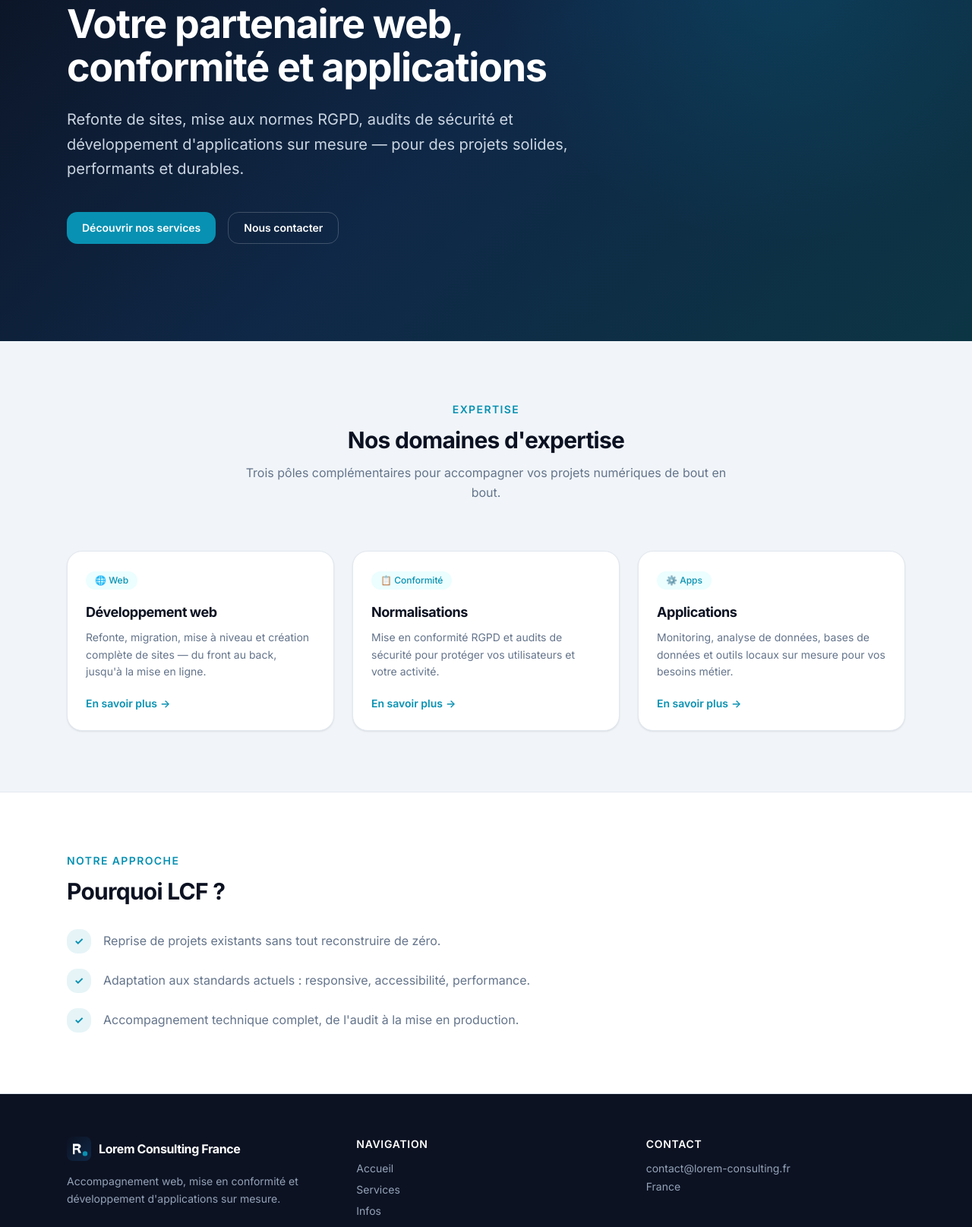
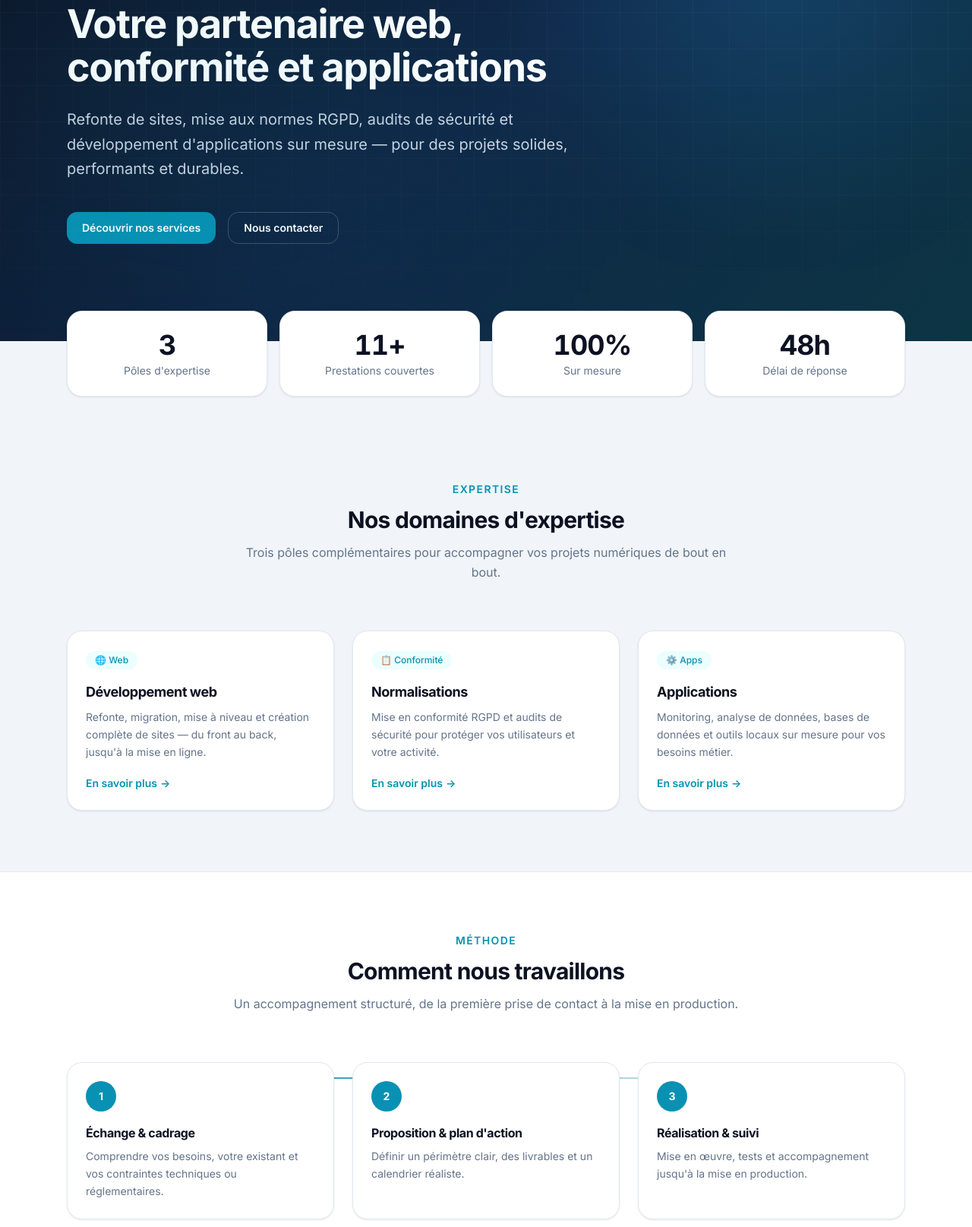
Before and after one commit to Zenarch911/LCF, a website built with Vite: page index.html in a window 1280 px wide. Shown: the part 245-1860 px from the top of the page at 76% size. Built offline with nearby package versions, Linux system fonts and the light colour scheme.

Commit message:
feat: accueil enrichi — stats, process et bandeau CTA

```diff
--- a/index.html
+++ b/index.html
@@ -18,20 +18,28 @@
     <div id="site-header"></div>
 
     <main>
-      <section class="hero-gradient hero-glow text-white">
+      <section class="hero-gradient hero-glow hero-mesh text-white">
         <div class="relative max-w-6xl mx-auto px-4 sm:px-6 py-20 sm:py-28 lg:py-32">
-          <span class="badge mb-6 bg-white/10 text-cyan-300 border border-white/10">
+          <span class="badge mb-6 bg-white/10 text-cyan-300 border border-white/10" data-reveal>
             Cabinet de conseil numérique
           </span>
-          <h1 class="text-3xl sm:text-4xl lg:text-5xl xl:text-[3.25rem] font-bold leading-[1.1] tracking-tight max-w-3xl">
+          <h1
+            class="text-3xl sm:text-4xl lg:text-5xl xl:text-[3.25rem] font-bold leading-[1.1] tracking-tight max-w-3xl"
+            data-reveal
+            data-reveal-delay="1"
+          >
             Votre partenaire web, conformité et applications
           </h1>
-          <p class="mt-6 text-lg sm:text-xl text-slate-300 max-w-2xl leading-relaxed font-normal">
+          <p
+            class="mt-6 text-lg sm:text-xl text-slate-300 max-w-2xl leading-relaxed font-normal"
+            data-reveal
+            data-reveal-delay="2"
+          >
             Refonte de sites, mise aux normes RGPD, audits de sécurité et
             développement d'applications sur mesure — pour des projets solides,
             performants et durables.
           </p>
-          <div class="mt-10 flex flex-wrap gap-4">
+          <div class="mt-10 flex flex-wrap gap-4" data-reveal data-reveal-delay="3">
             <a href="services.html" class="btn-primary">
               Découvrir nos services
             </a>
@@ -42,8 +50,29 @@
         </div>
       </section>
 
-      <section class="max-w-6xl mx-auto px-4 sm:px-6 py-16 lg:py-20">
-        <div class="text-center max-w-2xl mx-auto mb-12 lg:mb-16">
+      <section class="relative -mt-8 sm:-mt-10 z-10 max-w-6xl mx-auto px-4 sm:px-6">
+        <div class="grid grid-cols-2 lg:grid-cols-4 gap-4" data-reveal>
+          <div class="card text-center py-6 px-4">
+            <p class="stat-value">3</p>
+            <p class="stat-label">Pôles d'expertise</p>
+          </div>
+          <div class="card text-center py-6 px-4">
+            <p class="stat-value">11+</p>
+            <p class="stat-label">Prestations couvertes</p>
+          </div>
+          <div class="card text-center py-6 px-4">
+            <p class="stat-value">100%</p>
+            <p class="stat-label">Sur mesure</p>
+          </div>
+          <div class="card text-center py-6 px-4">
+            <p class="stat-value">48h</p>
+            <p class="stat-label">Délai de réponse</p>
+          </div>
+        </div>
+      </section>
+
+      <section class="max-w-6xl mx-auto px-4 sm:px-6 py-16 lg:py-20 mt-4 sm:mt-8">
+        <div class="text-center max-w-2xl mx-auto mb-12 lg:mb-16" data-reveal>
           <p class="eyebrow mb-3">Expertise</p>
           <h2 class="section-title">Nos domaines d'expertise</h2>
           <p class="section-subtitle">
@@ -52,7 +81,7 @@
         </div>
 
         <div class="grid gap-6 md:grid-cols-3">
-          <article class="card-hover">
+          <article class="card-hover" data-reveal data-reveal-delay="1">
             <span class="badge mb-4">🌐 Web</span>
             <h3 class="text-lg font-bold text-lcf-navy tracking-tight">Développement web</h3>
             <p class="mt-2 text-sm text-lcf-slate leading-relaxed">
@@ -64,7 +93,7 @@
             </a>
           </article>
 
-          <article class="card-hover">
+          <article class="card-hover" data-reveal data-reveal-delay="2">
             <span class="badge mb-4">📋 Conformité</span>
             <h3 class="text-lg font-bold text-lcf-navy tracking-tight">Normalisations</h3>
             <p class="mt-2 text-sm text-lcf-slate leading-relaxed">
@@ -76,7 +105,7 @@
             </a>
           </article>
 
-          <article class="card-hover">
+          <article class="card-hover" data-reveal data-reveal-delay="3">
             <span class="badge mb-4">⚙️ Apps</span>
             <h3 class="text-lg font-bold text-lcf-navy tracking-tight">Applications</h3>
             <p class="mt-2 text-sm text-lcf-slate leading-relaxed">
@@ -92,7 +121,42 @@
 
       <section class="bg-lcf-surface border-y border-lcf-border">
         <div class="max-w-6xl mx-auto px-4 sm:px-6 py-16 lg:py-20">
-          <div class="max-w-3xl">
+          <div class="text-center max-w-2xl mx-auto mb-12 lg:mb-16" data-reveal>
+            <p class="eyebrow mb-3">Méthode</p>
+            <h2 class="section-title">Comment nous travaillons</h2>
+            <p class="section-subtitle">
+              Un accompagnement structuré, de la première prise de contact à la mise en production.
+            </p>
+          </div>
+
+          <ol class="process-grid grid gap-6 sm:grid-cols-3">
+            <li class="process-step" data-reveal data-reveal-delay="1">
+              <span class="process-number">1</span>
+              <h3 class="mt-4 font-bold text-lcf-navy tracking-tight">Échange &amp; cadrage</h3>
+              <p class="mt-2 text-sm text-lcf-slate leading-relaxed">
+                Comprendre vos besoins, votre existant et vos contraintes techniques ou réglementaires.
+              </p>
+            </li>
+            <li class="process-step" data-reveal data-reveal-delay="2">
+              <span class="process-number">2</span>
+              <h3 class="mt-4 font-bold text-lcf-navy tracking-tight">Proposition &amp; plan d'action</h3>
+              <p class="mt-2 text-sm text-lcf-slate leading-relaxed">
+                Définir un périmètre clair, des livrables et un calendrier réaliste.
+              </p>
+            </li>
+            <li class="process-step" data-reveal data-reveal-delay="3">
+              <span class="process-number">3</span>
+              <h3 class="mt-4 font-bold text-lcf-navy tracking-tight">Réalisation &amp; suivi</h3>
+              <p class="mt-2 text-sm text-lcf-slate leading-relaxed">
+                Mise en œuvre, tests et accompagnement jusqu'à la mise en production.
+              </p>
+            </li>
+          </ol>
+        </div>
+      </section>
+
+      <section class="max-w-6xl mx-auto px-4 sm:px-6 py-16 lg:py-20">
+        <div class="max-w-3xl" data-reveal>
           <p class="eyebrow mb-3">Notre approche</p>
           <h2 class="section-title">Pourquoi LCF ?</h2>
           <ul class="mt-8 space-y-5">
@@ -110,6 +174,29 @@
             </li>
           </ul>
         </div>
+      </section>
+
+      <section class="max-w-6xl mx-auto px-4 sm:px-6 pb-16 lg:pb-20">
+        <div class="cta-banner p-8 sm:p-12 lg:p-14 text-white" data-reveal>
+          <div class="relative z-10 flex flex-col lg:flex-row lg:items-center lg:justify-between gap-6">
+            <div class="max-w-xl">
+              <h2 class="text-2xl sm:text-3xl font-bold tracking-tight">
+                Discutons de votre projet
+              </h2>
+              <p class="mt-3 text-slate-300 leading-relaxed">
+                Un besoin en refonte, conformité ou développement d'application ?
+                Parlons-en — première réponse sous 48 h ouvrées.
+              </p>
+            </div>
+            <div class="flex flex-wrap gap-4 shrink-0">
+              <a href="infos.html" class="btn-primary">
+                Prendre contact
+              </a>
+              <a href="services.html" class="btn-ghost-light">
+                Voir nos services
+              </a>
+            </div>
+          </div>
         </div>
       </section>
     </main>
```
Lines whose indentation alone changed are shown as unchanged.
